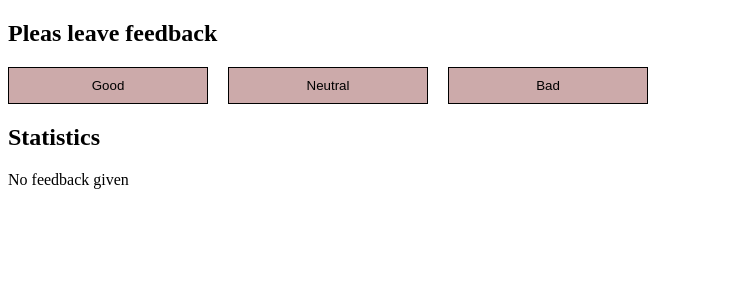
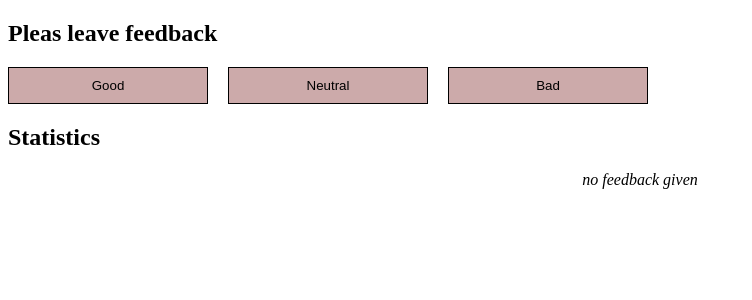
Before and after one commit to fecore35/goit-react-hw-02-feedback, a React (Create React App) app: page / in a window 1280 px wide. Shown: the top 300 px of the page, without its empty margins (0-752 px from the left). Built offline with nearby package versions, Linux system fonts and the light colour scheme.

Commit message:
Добавляю стили для Notification

```diff
--- a/src/components/Notification/Notification.js
+++ b/src/components/Notification/Notification.js
@@ -1,7 +1,7 @@
 import PropTypes from "prop-types";
-
+import s from "./Notification.module.css";
 function Notification({ message }) {
-  return <p>{message}</p>;
+  return <p className={s.text}>{message}</p>;
 }
 
 Notification.propTypes = {
--- /dev/null
+++ b/src/components/Notification/Notification.module.css
@@ -0,0 +1,5 @@
+.text {
+  text-transform: lowercase;
+  text-align: center;
+  font-style: italic;
+}
```
